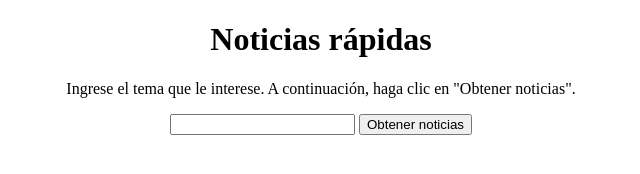
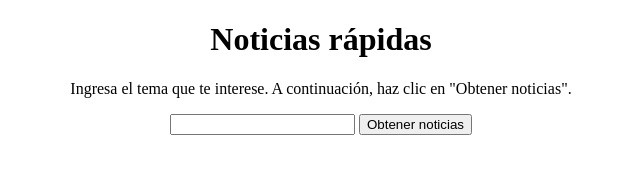
Before and after one commit to josem3748/js-jose.moreno, a plain HTML site: page index.html in a window 1280 px wide. Shown: the full height of the page, 319-959 px from the left. Drawn offline with Linux system fonts and the light colour scheme.

Commit message:
Pequeña corrección

```diff
--- a/index.html
+++ b/index.html
@@ -9,7 +9,7 @@
   <body>
     <h1 style="text-align: center">Noticias rápidas</h1>
     <p style="text-align: center">
-      Ingrese el tema que le interese. A continuación, haga clic en "Obtener
+      Ingresa el tema que te interese. A continuación, haz clic en "Obtener
       noticias".
     </p>
     <div style="text-align: center">
```
